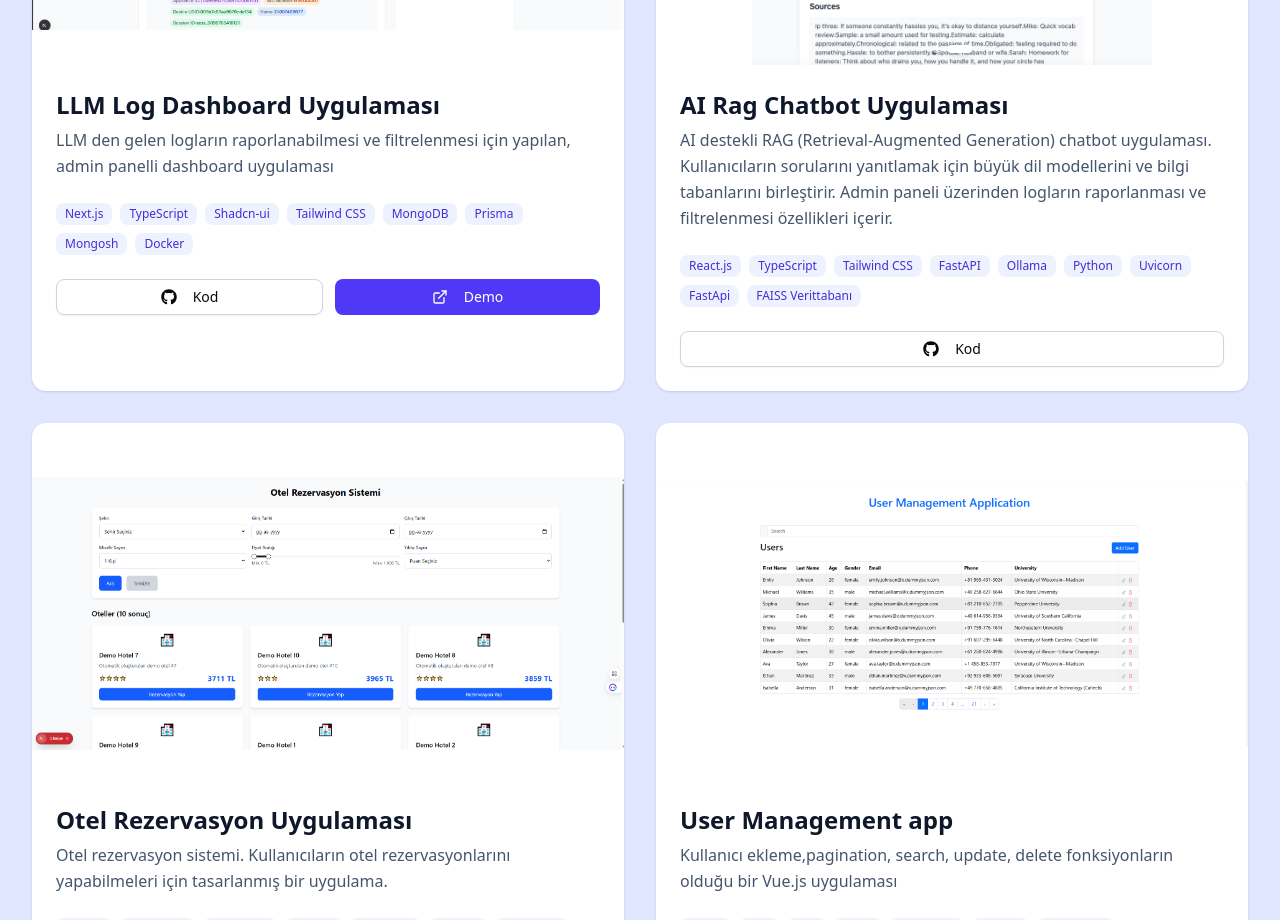
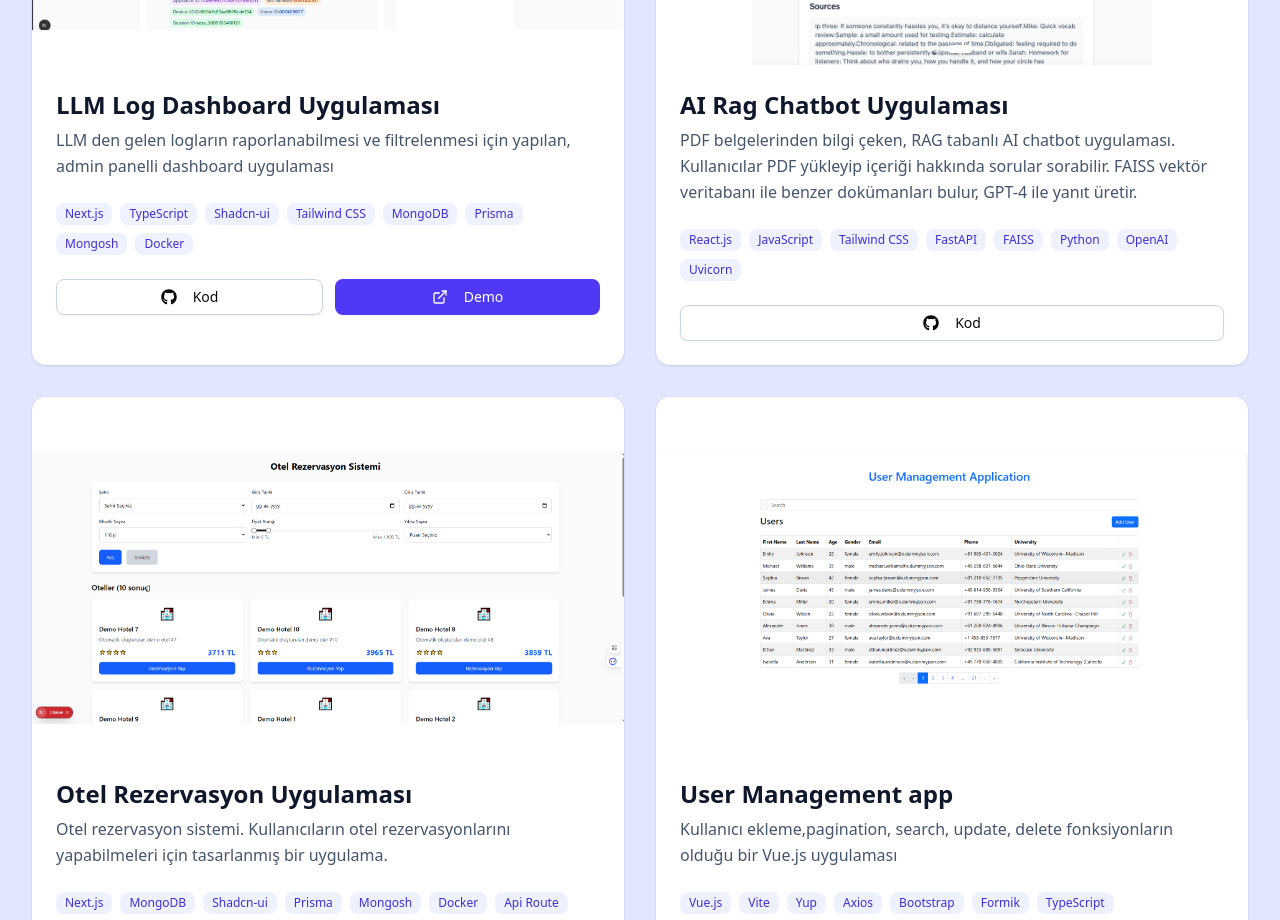
Before and after one commit to senayakagunduz/new-portfolio, a Next.js app: page / in a window 1280 px wide. Shown: the part 2900-3820 px from the top of the page. Built offline with nearby package versions, Linux system fonts and the light colour scheme.

Commit message:
descr is changed

```diff
--- a/app/page.tsx
+++ b/app/page.tsx
@@ -65,11 +65,12 @@ export default function Home() {
       year: "2025"
     },
     {
+
       id: 5,
       title: "AI Rag Chatbot Uygulaması",
-      description: "AI destekli RAG (Retrieval-Augmented Generation) chatbot uygulaması. Kullanıcıların sorularını yanıtlamak için büyük dil modellerini ve bilgi tabanlarını birleştirir. Admin paneli üzerinden logların raporlanması ve filtrelenmesi özellikleri içerir.",
+      description: "PDF belgelerinden bilgi çeken, RAG tabanlı AI chatbot uygulaması. Kullanıcılar PDF yükleyip içeriği hakkında sorular sorabilir. FAISS vektör veritabanı ile benzer dokümanları bulur, GPT-4 ile yanıt üretir.",
       images: ["/ai-rag1.png","/ai-rag2.png"],
-      tags: ["React.js", "TypeScript", "Tailwind CSS", "FastAPI", "Ollama", "Python", "Uvicorn","FastApi","FAISS Verittabanı"],
+      tags: ["React.js", "JavaScript", "Tailwind CSS", "FastAPI", "FAISS", "Python", "OpenAI", "Uvicorn"],
       github: "https://github.com/senayakagunduz/ai-rag-chatbot",
       demo: "-",
       year: "2026"
```
